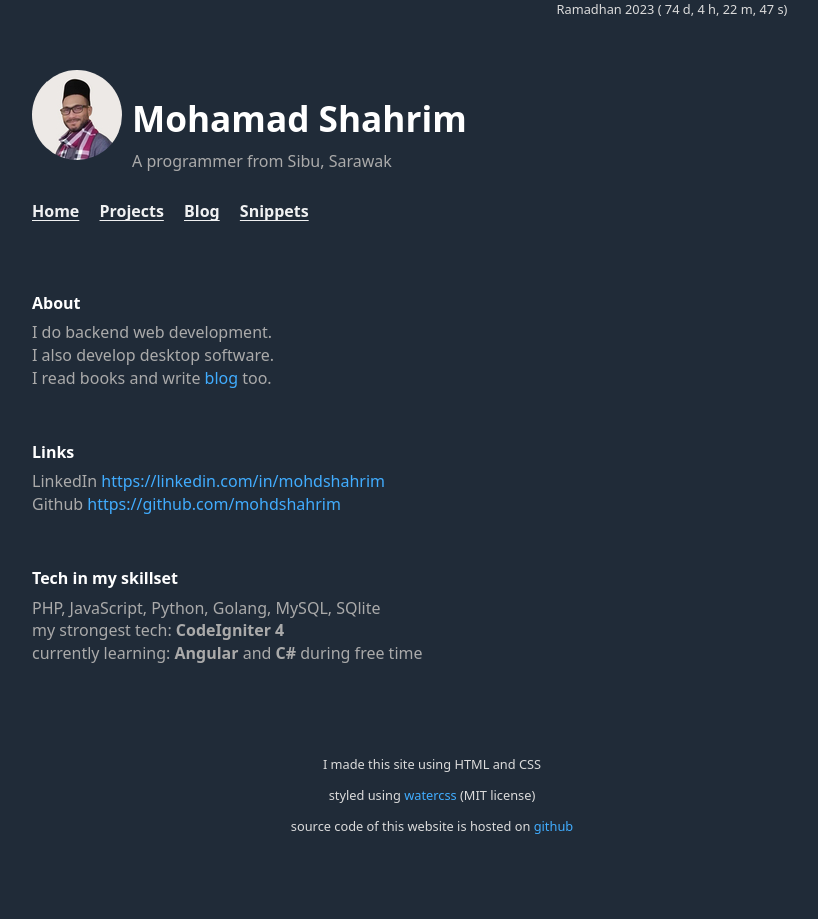
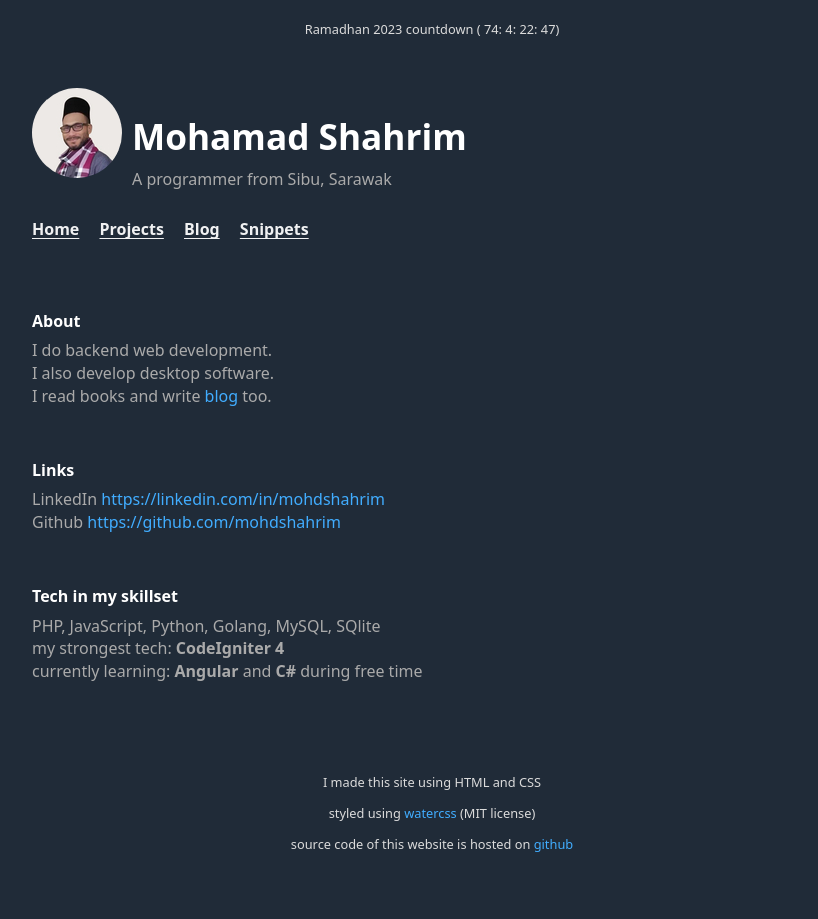
Before and after one commit to mohdshahrim/mohdshahrim-basic, a plain HTML site: page index.html in a window 1280 px wide. Shown: the whole page, without its empty margins (208-1026 px from the left). Drawn offline with nearby package versions, Linux system fonts and the light colour scheme.

Commit message:
added ramadhan countdown

```diff
--- a/index.html
+++ b/index.html
@@ -12,11 +12,11 @@
 <body>
     <main class="main-padding">
         <div class="timer-bar footer-pad-text">
-            <span>Ramadhan 2023 (</span>
-            <span id="time-day">0</span> d,
-            <span id="time-hour">0</span> h,
-            <span id="time-minute">0</span> m,
-            <span id="time-second">0</span> s)
+            <span>Ramadhan 2023 countdown (</span>
+            <span id="time-day">0</span>:
+            <span id="time-hour">0</span>:
+            <span id="time-minute">0</span>:
+            <span id="time-second">0</span>)
         </div>
         <!--<div class="simple-message">
             <span class="simple-message-close" onclick="this.parentElement.style.display='none'">&times;</span>
@@ -145,7 +145,7 @@
         height: auto;
         width: 100%;
         top: 0;
-        position: fixed;
+        position: static;
         z-index: 100;
     }
 </style>
```
Also changed, not shown: snippets.html (+1 -2 lines).
